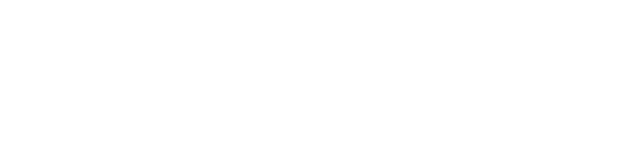
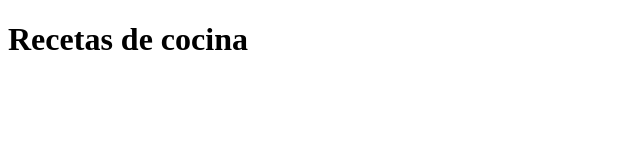
Before and after one commit to x-chama-x/recetas-inspt, a plain HTML site: page index.html in a window 1280 px wide. Shown: the whole page, without its empty margins (0-640 px from the left). Drawn offline with Linux system fonts and the light colour scheme.

Commit message:
agregando titulo

```diff
--- a/index.html
+++ b/index.html
@@ -7,6 +7,6 @@
     <title>Document</title>
 </head>
 <body>
-
+    <h1>Recetas de cocina</h1>
 </body>
 </html>
```
